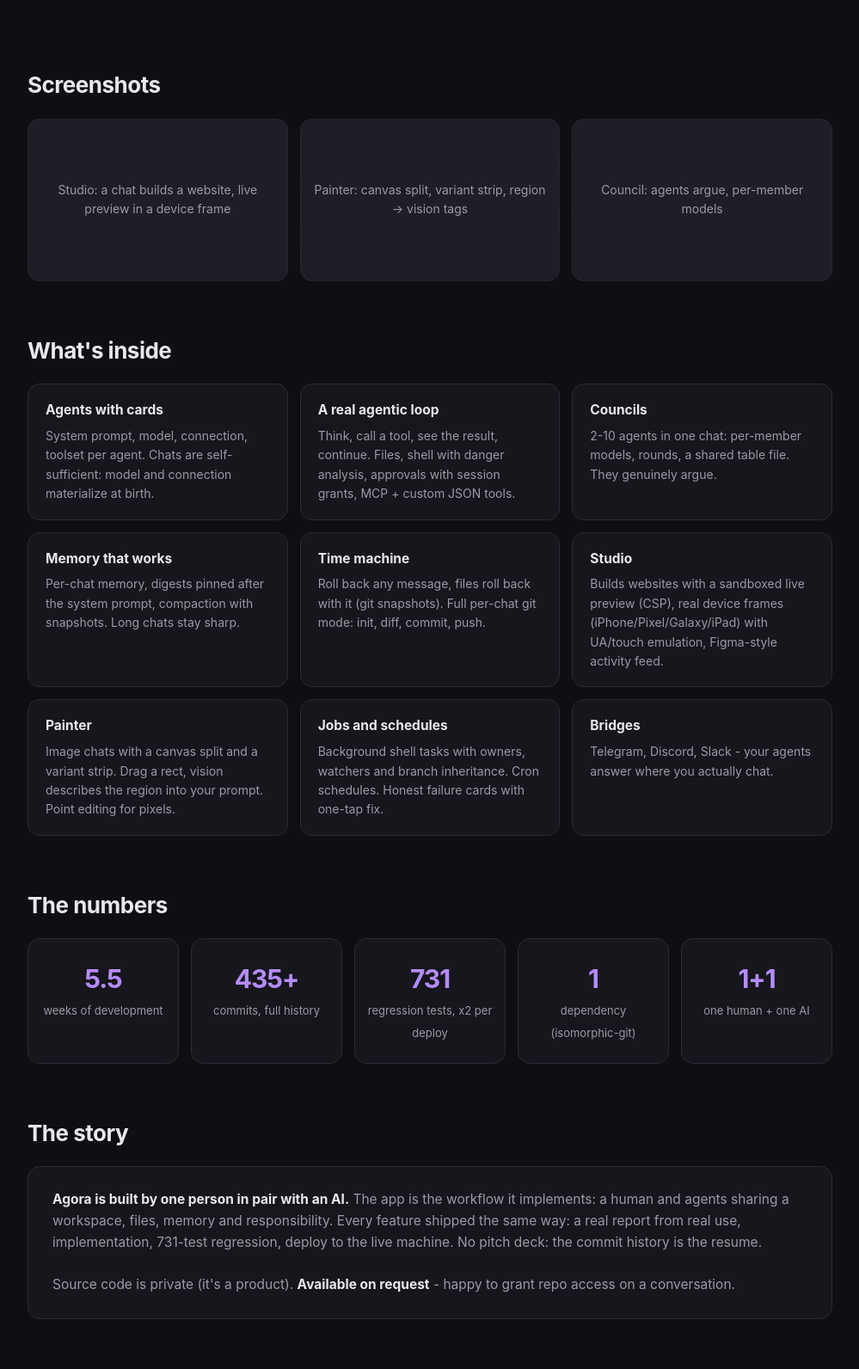
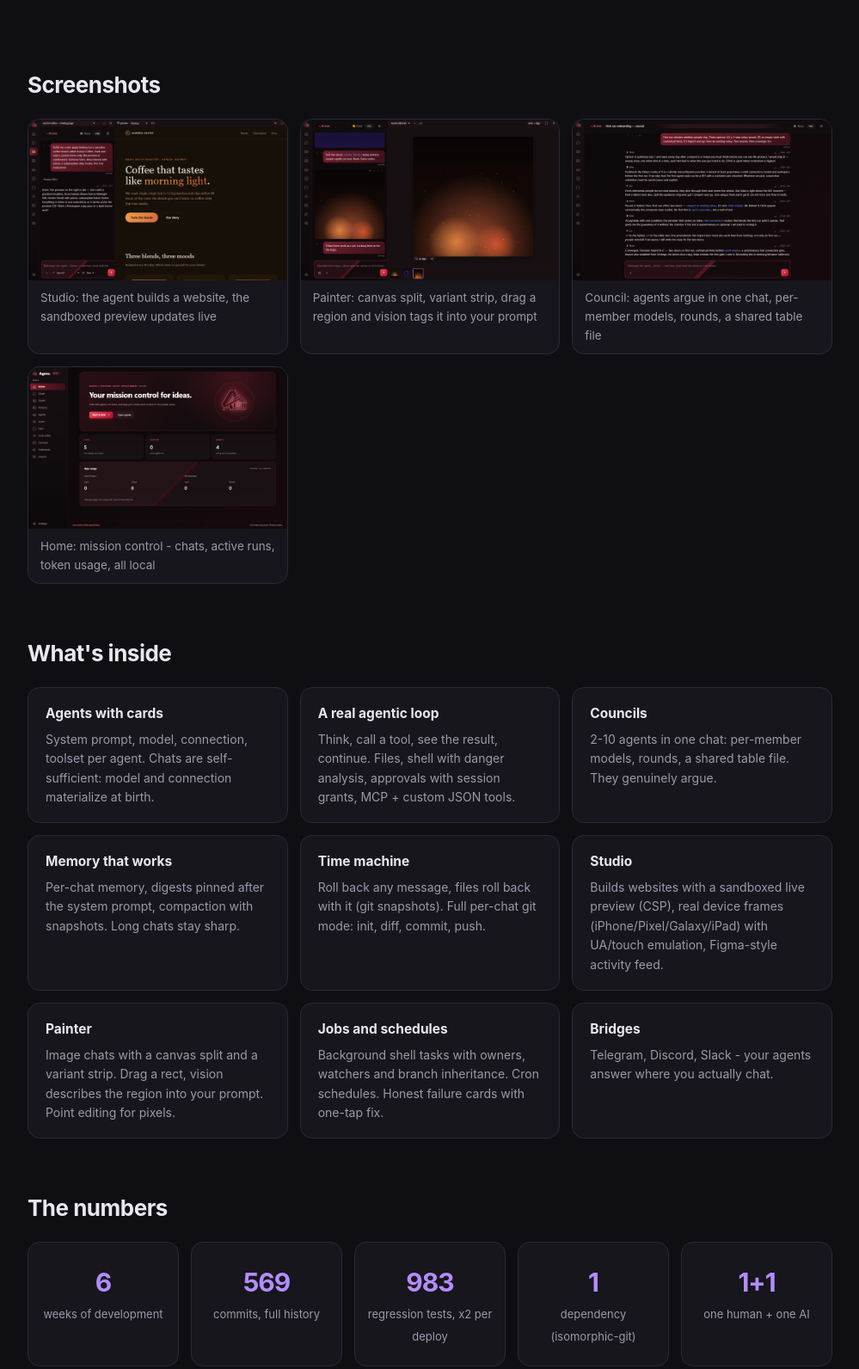
Before and after one commit to Grecha-dev/agora-showcase, a plain HTML site: page index.html in a window 1280 px wide. Shown: the part 480-2072 px from the top of the page at 86% size, without its empty margins (140-1139 px from the left). Drawn offline with Linux system fonts and the light colour scheme.

Commit message:
real screenshots (studio/painter/council/home) + honest numbers (569 commits, 983 tests, 6 weeks)

```diff
--- a/index.html
+++ b/index.html
@@ -31,7 +31,9 @@
   .num b { display: block; font-size: 30px; color: var(--accent); letter-spacing: -1px; }
   .num span { color: var(--dim); font-size: 13px; }
   .shots { display: grid; grid-template-columns: repeat(auto-fit, minmax(280px, 1fr)); gap: 14px; }
-  .shot { background: var(--bg3); border: 1px dashed var(--line); border-radius: 14px; aspect-ratio: 16/10; display: flex; align-items: center; justify-content: center; color: var(--dim); font-size: 14px; text-align: center; padding: 12px; }
+  .shot { background: var(--bg2); border: 1px solid var(--line); border-radius: 14px; overflow: hidden; text-decoration: none; }
+  .shot img { width: 100%; display: block; aspect-ratio: 16/10; object-fit: cover; object-position: top; }
+  .shot span { display: block; color: var(--dim); font-size: 13.5px; padding: 10px 14px; }
   .story { background: var(--bg2); border: 1px solid var(--line); border-radius: 14px; padding: 26px 28px; color: var(--dim); font-size: 15.5px; }
   .story b { color: var(--fg); }
   footer { padding: 56px 0 40px; text-align: center; color: var(--dim); font-size: 13.5px; }
@@ -42,7 +44,7 @@
 <div class="wrap">
 
 <header>
-  <div class="badge">one human + one AI · 5.5 weeks · 435+ commits</div>
+  <div class="badge">one human + one AI · 6 weeks · 569 commits</div>
   <h1>Agora<br><em>a local agentic AI workspace</em></h1>
   <p class="tag">Agents that read files, run shells, remember, argue in councils, build websites in a live Studio and paint on a canvas. Local-first. Your keys, your data, your rules.</p>
   <div class="cta">
@@ -55,9 +57,10 @@
 <section>
   <h2>Screenshots</h2>
   <div class="shots">
-    <div class="shot">Studio: a chat builds a website, live preview in a device frame</div>
-    <div class="shot">Painter: canvas split, variant strip, region -&gt; vision tags</div>
-    <div class="shot">Council: agents argue, per-member models</div>
+    <a class="shot" href="screenshots/studio.png"><img src="screenshots/studio.png" alt="Studio: a chat builds a website, live preview beside it" loading="lazy"><span>Studio: the agent builds a website, the sandboxed preview updates live</span></a>
+    <a class="shot" href="screenshots/painter.png"><img src="screenshots/painter.png" alt="Painter: image chat with a canvas split and variant strip" loading="lazy"><span>Painter: canvas split, variant strip, drag a region and vision tags it into your prompt</span></a>
+    <a class="shot" href="screenshots/council.png"><img src="screenshots/council.png" alt="Council: three agents arguing in one chat" loading="lazy"><span>Council: agents argue in one chat, per-member models, rounds, a shared table file</span></a>
+    <a class="shot" href="screenshots/home.png"><img src="screenshots/home.png" alt="Home: mission control with chats, runs and token usage" loading="lazy"><span>Home: mission control - chats, active runs, token usage, all local</span></a>
   </div>
 </section>
 
@@ -79,9 +82,9 @@
 <section>
   <h2>The numbers</h2>
   <div class="nums">
-    <div class="num"><b>5.5</b><span>weeks of development</span></div>
-    <div class="num"><b>435+</b><span>commits, full history</span></div>
-    <div class="num"><b>731</b><span>regression tests, x2 per deploy</span></div>
+    <div class="num"><b>6</b><span>weeks of development</span></div>
+    <div class="num"><b>569</b><span>commits, full history</span></div>
+    <div class="num"><b>983</b><span>regression tests, x2 per deploy</span></div>
     <div class="num"><b>1</b><span>dependency (isomorphic-git)</span></div>
     <div class="num"><b>1+1</b><span>one human + one AI</span></div>
   </div>
@@ -93,7 +96,7 @@
     <b>Agora is built by one person in pair with an AI.</b> The app is the workflow it
     implements: a human and agents sharing a workspace, files, memory and responsibility.
     Every feature shipped the same way: a real report from real use, implementation,
-    731-test regression, deploy to the live machine. No pitch deck: the commit history
+    983-test regression, deploy to the live machine. No pitch deck: the commit history
     is the resume.<br><br>
     Source code is private (it's a product). <b>Available on request</b> - happy to grant
     repo access on a conversation.
```
Also changed, not shown: screenshots/council.png (added), screenshots/home.png (added), screenshots/painter.png (added), screenshots/studio.png (added).
